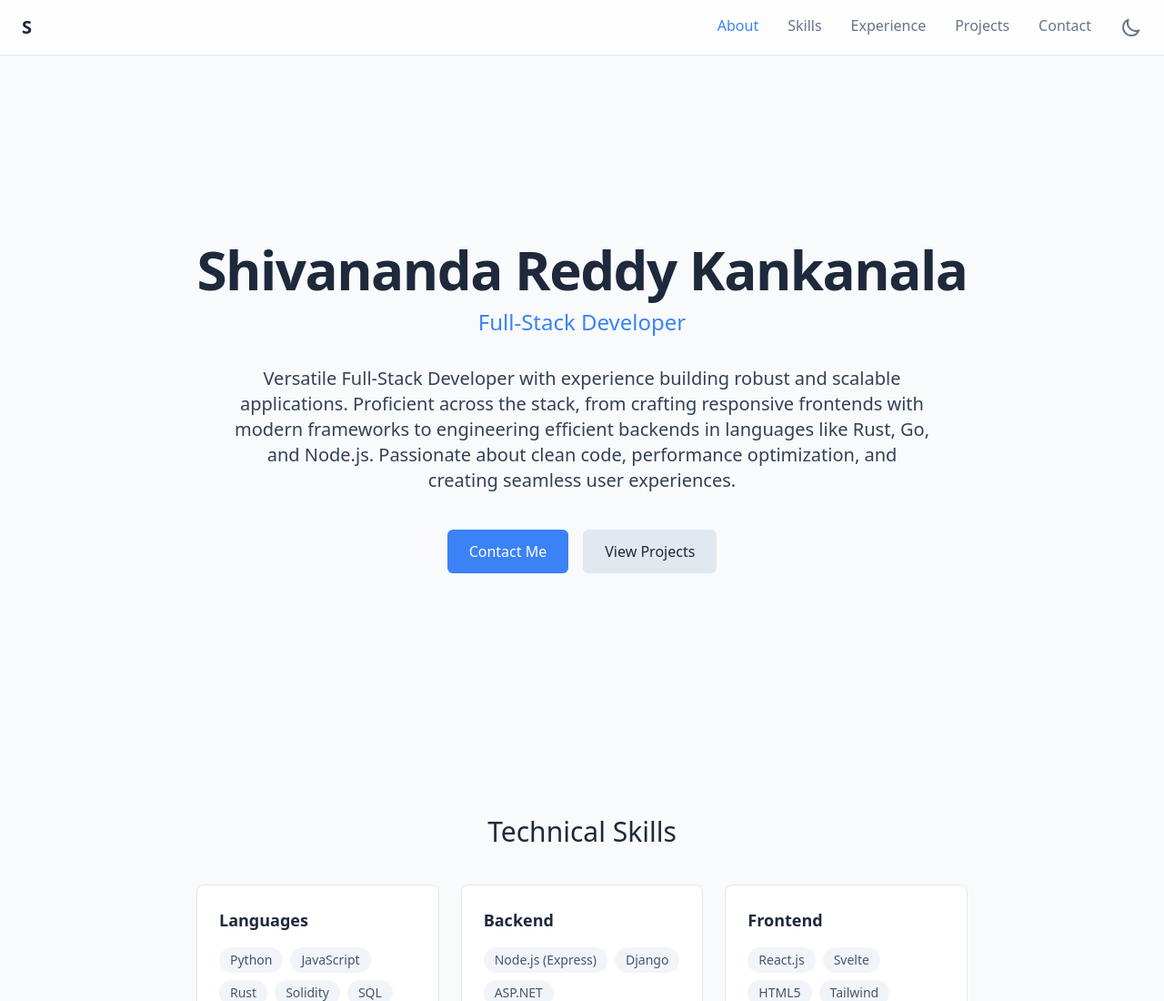
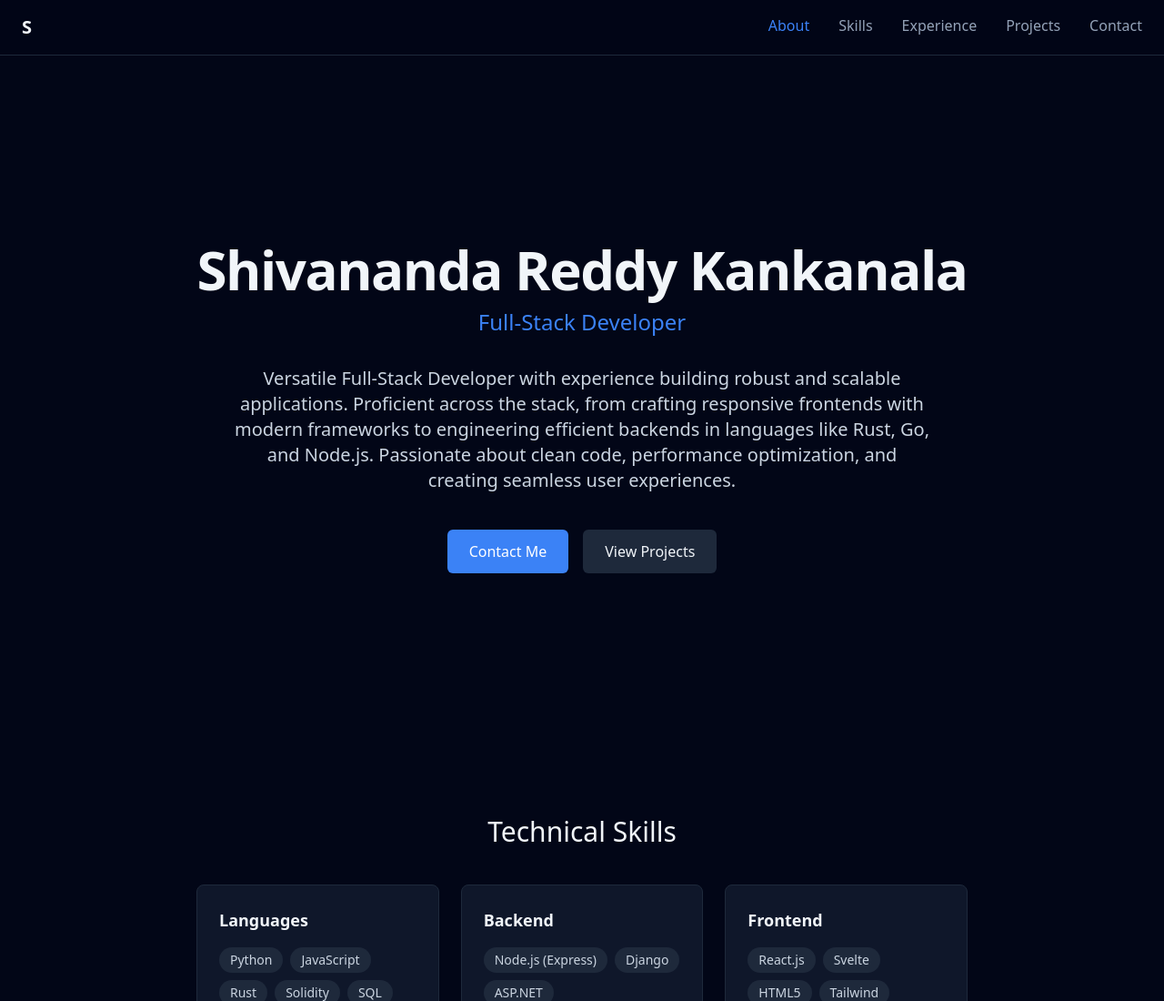
Before and after one commit to sh1vananda/portfolio, a React (Create React App) app: page / in a window 1280 px wide. Shown: the top 1100 px of the page at 91% size. Built offline with nearby package versions, Linux system fonts and the light colour scheme.

Commit message:
update dark mode

```diff
--- a/src/App.js
+++ b/src/App.js
@@ -12,13 +12,14 @@ const useOnScreen = (options) => {
       }
     }, options);
 
-    if (ref.current) {
-      observer.observe(ref.current);
+    const currentRef = ref.current;
+    if (currentRef) {
+      observer.observe(currentRef);
     }
 
     return () => {
-      if (ref.current) {
-        observer.unobserve(ref.current);
+      if (currentRef) {
+        observer.unobserve(currentRef);
       }
     };
   }, [ref, options]);
@@ -32,13 +33,8 @@ const resumeData = {
   summary: 'Versatile Full-Stack Developer with experience building robust and scalable applications. Proficient across the stack, from crafting responsive frontends with modern frameworks to engineering efficient backends in languages like Rust, Go, and Node.js. Passionate about clean code, performance optimization, and creating seamless user experiences.',
   contact: {
     email: 'shivanandareddy.kankanala@gmail.com',
-    phone: '+91-6303032825',
     linkedin: 'https://www.linkedin.com/in/shivananda-reddy-kankanala/',
     github: 'https://github.com/sh1vananda'
-  },
-  education: {
-    degree: 'B.Tech in Computer Science and Engineering',
-    university: 'Vellore Institute of Technology (VIT) | Vellore, India',
   },
   skills: {
     languages: ['Python', 'JavaScript', 'Rust', 'Solidity', 'SQL', 'C#', 'Dart', 'Go'],
@@ -141,22 +137,13 @@ const resumeData = {
       description: 'A mobile chat platform with real-time messaging in geofenced zones. Reduced query latency by 60% with a custom Node.js backend.'
     },
   ],
-  certifications: [
-    'Meta Full Stack Developer',
-    'Microsoft SQL Server',
-    'Google Cloud Computing Foundations'
-  ],
-  leadership: {
-    organization: 'Founder, Small Pond (Student Incubator) | VIT Vellore',
-    description: 'Founded and led VIT\'s first student tech incubator, mentoring teams from ideation to MVP delivery.'
-  }
 };
 
 const NavLink = ({ id, label, activeSection, scrollToSection, isMobile }) => (
   <li>
     <button
       onClick={() => scrollToSection(id)}
-      className={`capitalize transition-colors duration-300 ${ isMobile ? 'block w-full text-left p-3' : 'pb-1'} ${ activeSection === id ? 'text-blue-500' : 'text-slate-500 dark:text-slate-400 hover:text-blue-500'}`}
+      className={`capitalize transition-colors duration-300 ${ isMobile ? 'block w-full text-left p-3' : 'pb-1'} ${ activeSection === id ? 'text-blue-500' : 'text-slate-400 hover:text-blue-500'}`}
     >
       {label}
     </button>
@@ -165,15 +152,6 @@ const NavLink = ({ id, label, activeSection, scrollToSection, isMobile }) => (
 
 const Header = ({ navLinks, activeSection, scrollToSection }) => {
   const [isMenuOpen, setIsMenuOpen] = useState(false);
-  const [isDarkMode, setIsDarkMode] = useState(false);
-
-  useEffect(() => {
-    if (isDarkMode) {
-      document.documentElement.classList.add('dark');
-    } else {
-      document.documentElement.classList.remove('dark');
-    }
-  }, [isDarkMode]);
 
   const handleScrollToSection = (id) => {
     scrollToSection(id);
@@ -181,28 +159,22 @@ const Header = ({ navLinks, activeSection, scrollToSection }) => {
   }
 
   return (
-    <header className="fixed top-0 left-0 right-0 z-50 bg-white/80 dark:bg-slate-900/80 backdrop-blur-sm border-b border-slate-200 dark:border-slate-800">
+    <header className="fixed top-0 left-0 right-0 z-50 bg-slate-950/80 backdrop-blur-sm border-b border-slate-800">
       <div className="container mx-auto px-6 py-4 flex justify-between items-center">
-        <div className="font-bold text-xl text-slate-800 dark:text-slate-200">S</div>
+        <div className="font-bold text-xl text-slate-100">S</div>
         <nav className="hidden md:flex items-center space-x-8">
           <ul className="flex space-x-8">
             {navLinks.map(link => <NavLink key={link.id} {...link} activeSection={activeSection} scrollToSection={handleScrollToSection} />)}
           </ul>
-          <button onClick={() => setIsDarkMode(!isDarkMode)} className="text-slate-500 dark:text-slate-400 hover:text-blue-500 transition-colors">
-            {isDarkMode ? <SunIcon /> : <MoonIcon />}
-          </button>
         </nav>
-        <div className="md:hidden flex items-center">
-            <button onClick={() => setIsDarkMode(!isDarkMode)} className="text-slate-500 dark:text-slate-400 mr-4 hover:text-blue-500 transition-colors">
-                {isDarkMode ? <SunIcon /> : <MoonIcon />}
-            </button>
-            <button onClick={() => setIsMenuOpen(!isMenuOpen)} className="text-slate-500 dark:text-slate-400">
+        <div className="md:hidden">
+            <button onClick={() => setIsMenuOpen(!isMenuOpen)} className="text-slate-400">
                 <MenuIcon />
             </button>
         </div>
       </div>
       {isMenuOpen && (
-        <div className="md:hidden bg-white dark:bg-slate-900 border-t border-slate-200 dark:border-slate-800">
+        <div className="md:hidden bg-slate-950 border-t border-slate-800">
           <ul className="flex flex-col p-2">
             {navLinks.map(link => <NavLink key={link.id} {...link} activeSection={activeSection} scrollToSection={handleScrollToSection} isMobile />)}
           </ul>
@@ -216,17 +188,17 @@ const Section = ({ id, title, children }) => {
   const [ref, isVisible] = useOnScreen({ threshold: 0.1 });
   return (
     <section id={id} ref={ref} className={`py-16 md:py-24 transition-opacity duration-700 ease-in ${isVisible ? 'opacity-100' : 'opacity-0'}`}>
-      <h2 className="text-3xl font-light text-slate-800 dark:text-slate-200 mb-10 text-center">{title}</h2>
+      <h2 className="text-3xl font-light text-slate-100 mb-10 text-center">{title}</h2>
       {children}
     </section>
   );
 };
 
 const ProjectCard = ({ project }) => (
-    <div className="bg-white dark:bg-slate-800/50 p-6 rounded-lg border border-slate-200 dark:border-slate-700/50 group hover:border-blue-500 transition-colors duration-300">
-        <h3 className="text-xl font-semibold text-slate-800 dark:text-slate-200 mb-2">{project.name}</h3>
+    <div className="bg-slate-900 p-6 rounded-lg border border-slate-800 group hover:border-blue-500 transition-colors duration-300">
+        <h3 className="text-xl font-semibold text-slate-100 mb-2">{project.name}</h3>
         <p className="text-blue-500 mb-3 text-sm">{project.technologies.join(' • ')}</p>
-        <p className="text-slate-600 dark:text-slate-400 text-base font-light">{project.description}</p>
+        <p className="text-slate-400 text-base font-light">{project.description}</p>
     </div>
 );
 
@@ -265,28 +237,28 @@ const App = () => {
   }, []);
 
   return (
-    <div className="bg-slate-50 dark:bg-slate-900 font-sans text-slate-700 dark:text-slate-300 transition-colors duration-300">
+    <div className="bg-slate-950 font-sans text-slate-300">
       <Header navLinks={sections.map(id => ({ id, label: id }))} activeSection={activeSection} scrollToSection={scrollToSection} />
 
       <main className="container mx-auto px-6 max-w-4xl">
         <section id="about" className="min-h-screen flex flex-col justify-center items-center text-center pt-24">
-          <h1 className="text-4xl md:text-6xl font-bold text-slate-800 dark:text-slate-200 mb-3 tracking-tight">{resumeData.name}</h1>
+          <h1 className="text-4xl md:text-6xl font-bold text-slate-100 mb-3 tracking-tight">{resumeData.name}</h1>
           <p className="text-xl md:text-2xl text-blue-500 mb-8">{resumeData.title}</p>
           <p className="max-w-3xl text-lg md:text-xl font-light leading-relaxed mb-10">{resumeData.summary}</p>
           <div className="flex space-x-4">
             <button onClick={() => scrollToSection('contact')} className="px-6 py-3 bg-blue-500 text-white rounded-md hover:bg-blue-600 transition-colors">Contact Me</button>
-            <button onClick={() => scrollToSection('projects')} className="px-6 py-3 bg-slate-200 dark:bg-slate-700 text-slate-800 dark:text-slate-200 rounded-md hover:bg-slate-300 dark:hover:bg-slate-600 transition-colors">View Projects</button>
+            <button onClick={() => scrollToSection('projects')} className="px-6 py-3 bg-slate-800 text-slate-100 rounded-md hover:bg-slate-700 transition-colors">View Projects</button>
           </div>
         </section>
 
         <Section id="skills" title="Technical Skills">
             <div className="grid grid-cols-1 sm:grid-cols-2 lg:grid-cols-3 gap-6">
                 {Object.entries(resumeData.skills).map(([category, items]) => (
-                    <div key={category} className="bg-white dark:bg-slate-800/50 p-6 rounded-lg border border-slate-200 dark:border-slate-700/50">
-                        <h3 className="text-lg font-semibold text-slate-800 dark:text-slate-200 mb-4 capitalize">{category.replace(/([A-Z])/g, ' $1')}</h3>
+                    <div key={category} className="bg-slate-900 p-6 rounded-lg border border-slate-800">
+                        <h3 className="text-lg font-semibold text-slate-100 mb-4 capitalize">{category.replace(/([A-Z])/g, ' $1')}</h3>
                         <div className="flex flex-wrap gap-2">
                         {items.map((skill) => (
-                            <span key={skill} className="text-sm bg-slate-100 dark:bg-slate-700 text-slate-600 dark:text-slate-300 px-3 py-1 rounded-full">{skill}</span>
+                            <span key={skill} className="text-sm bg-slate-800 text-slate-300 px-3 py-1 rounded-full">{skill}</span>
                         ))}
                         </div>
                     </div>
@@ -295,17 +267,17 @@ const App = () => {
         </Section>
 
         <Section id="experience" title="Professional Experience">
-          <div className="space-y-8 relative before:absolute before:inset-0 before:ml-5 before:h-full before:w-0.5 before:bg-slate-200 dark:before:bg-slate-700">
+          <div className="space-y-8 relative before:absolute before:inset-0 before:ml-5 before:h-full before:w-0.5 before:bg-slate-800">
             {resumeData.experience.map((job, index) => (
               <div key={index} className="relative pl-10">
                 <div className="absolute left-0 top-1 flex h-10 w-10 items-center justify-center rounded-full bg-blue-500 text-white font-bold">{job.company.charAt(0)}</div>
                 <div className="pl-4">
                   <div className="flex justify-between items-baseline">
-                    <h3 className="text-xl font-semibold text-slate-800 dark:text-slate-200">{job.position}</h3>
-                    <span className="text-sm text-slate-500 dark:text-slate-400">{job.duration}</span>
+                    <h3 className="text-xl font-semibold text-slate-100">{job.position}</h3>
+                    <span className="text-sm text-slate-400">{job.duration}</span>
                   </div>
-                  <p className="text-slate-600 dark:text-slate-400 mb-3">{job.company}</p>
-                  <ul className="space-y-2 list-disc list-inside text-slate-600 dark:text-slate-400 font-light">
+                  <p className="text-slate-400 mb-3">{job.company}</p>
+                  <ul className="space-y-2 list-disc list-inside text-slate-300 font-light">
                     {job.responsibilities.map((resp, i) => <li key={i}>{resp}</li>)}
                   </ul>
                 </div>
@@ -327,21 +299,19 @@ const App = () => {
                     Say Hello
                 </a>
                 <div className="flex justify-center space-x-6">
-                    <a href={resumeData.linkedin} target="_blank" rel="noopener noreferrer" className="text-slate-500 dark:text-slate-400 hover:text-blue-500 transition-colors"><LinkedInIcon /></a>
-                    <a href={resumeData.github} target="_blank" rel="noopener noreferrer" className="text-slate-500 dark:text-slate-400 hover:text-blue-500 transition-colors"><GitHubIcon /></a>
+                    <a href={resumeData.linkedin} target="_blank" rel="noopener noreferrer" className="text-slate-400 hover:text-blue-500 transition-colors"><LinkedInIcon /></a>
+                    <a href={resumeData.github} target="_blank" rel="noopener noreferrer" className="text-slate-400 hover:text-blue-500 transition-colors"><GitHubIcon /></a>
                 </div>
             </div>
         </Section>
       </main>
-      <footer className="text-center py-8 border-t border-slate-200 dark:border-slate-800 mt-16">
-        <p className="text-sm text-slate-500 dark:text-slate-400">Designed & Built by Shivananda Reddy Kankanala</p>
+      <footer className="text-center py-8 border-t border-slate-800 mt-16">
+        <p className="text-sm text-slate-500">Designed & Built by Shivananda Reddy Kankanala</p>
       </footer>
     </div>
   );
 };
 
-const SunIcon = () => <svg xmlns="http://www.w3.org/2000/svg" className="h-6 w-6" fill="none" viewBox="0 0 24 24" stroke="currentColor"><path strokeLinecap="round" strokeLinejoin="round" strokeWidth={2} d="M12 3v1m0 16v1m9-9h-1M4 12H3m15.364 6.364l-.707-.707M6.343 6.343l-.707-.707m12.728 0l-.707.707M6.343 17.657l-.707.707M16 12a4 4 0 11-8 0 4 4 0 018 0z" /></svg>;
-const MoonIcon = () => <svg xmlns="http://www.w3.org/2000/svg" className="h-6 w-6" fill="none" viewBox="0 0 24 24" stroke="currentColor"><path strokeLinecap="round" strokeLinejoin="round" strokeWidth={2} d="M20.354 15.354A9 9 0 018.646 3.646 9.003 9.003 0 0012 21a9.003 9.003 0 008.354-5.646z" /></svg>;
 const MenuIcon = () => <svg xmlns="http://www.w3.org/2000/svg" className="h-6 w-6" fill="none" viewBox="0 0 24 24" stroke="currentColor"><path strokeLinecap="round" strokeLinejoin="round" strokeWidth={2} d="M4 6h16M4 12h16m4 6H4" /></svg>;
 const LinkedInIcon = () => <svg className="w-6 h-6" fill="currentColor" viewBox="0 0 24 24"><path d="M19 0h-14c-2.761 0-5 2.239-5 5v14c0 2.761 2.239 5 5 5h14c2.762 0 5-2.239 5-5v-14c0-2.761-2.238-5-5-5zm-11 19h-3v-11h3v11zm-1.5-12.268c-.966 0-1.75-.79-1.75-1.764s.784-1.764 1.75-1.764 1.75.79 1.75 1.764-.783 1.764-1.75 1.764zm13.5 12.268h-3v-5.604c0-3.368-4-3.113-4 0v5.604h-3v-11h3v1.765c1.396-2.586 7-2.777 7 2.476v6.759z"/></svg>;
 const GitHubIcon = () => <svg className="w-6 h-6" fill="currentColor" viewBox="0 0 24 24"><path d="M12 0c-6.626 0-12 5.373-12 12 0 5.302 3.438 9.8 8.207 11.387.599.111.793-.261.793-.577v-2.234c-3.338.726-4.033-1.416-4.033-1.416-.546-1.387-1.333-1.756-1.333-1.756-1.089-.745.083-.729.083-.729 1.205.084 1.839 1.237 1.839 1.237 1.07 1.834 2.807 1.304 3.492.997.107-.775.418-1.305.762-1.604-2.665-.305-5.467-1.334-5.467-5.931 0-1.311.469-2.381 1.236-3.221-.124-.303-.535-1.524.117-3.176 0 0 1.008-.322 3.301 1.23.957-.266 1.983-.399 3.003-.404 1.02.005 2.047.138 3.006.404 2.291-1.552 3.297-1.23 3.297-1.23.653 1.653.242 2.874.118 3.176.77.84 1.235 1.911 1.235 3.221 0 4.609-2.807 5.624-5.479 5.921.43.372.823 1.102.823 2.222v3.293c0 .319.192.694.801.576 4.765-1.589 8.199-6.086 8.199-11.386 0-6.627-5.373-12-12-12z"/></svg>;
```
